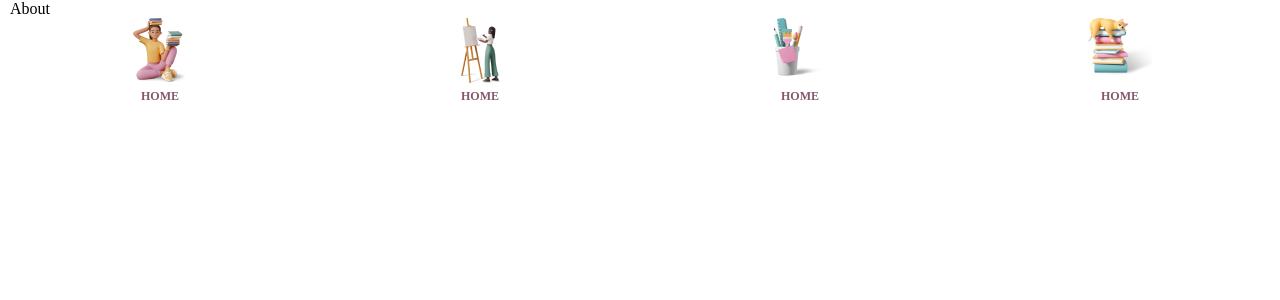
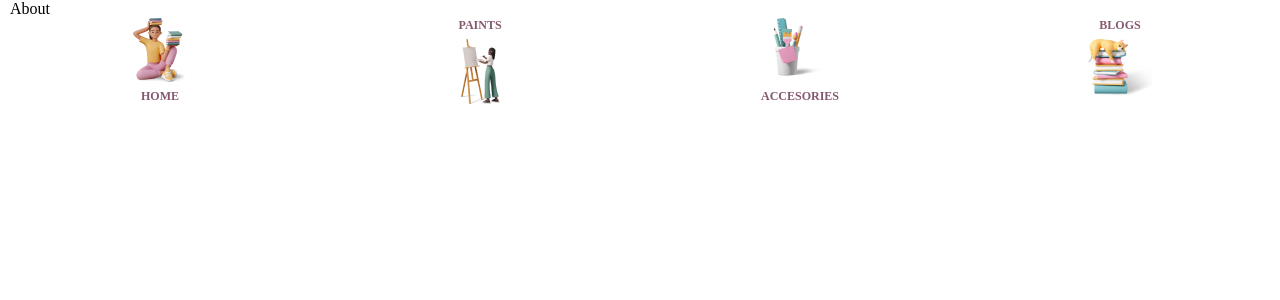
Before and after one commit to JeanBayer/portfolio-art, a Next.js app: page /prueba in a window 1280 px wide. Shown: the top 300 px of the page. Built offline with nearby package versions, Linux system fonts and the light colour scheme.

Commit message:
Add: Ajusto la modificacion del contrato en storybook

```diff
--- a/components/navbar/NavBar.tsx
+++ b/components/navbar/NavBar.tsx
@@ -1,5 +1,5 @@
 import { MenuItem } from "./MenuItem";
-import styles from "./index.module.css"
+import styles from "./index.module.css";
 import about from "../../public/about.png";
 import paints from "../../public/paints.png";
 import accesories from "../../public/accesories.png";
@@ -8,26 +8,10 @@ import blogs from "../../public/blogs.png";
 export const NavBar = () => {
   return (
     <nav className={styles.navigationContainer}>
-      <MenuItem
-        logo={about}
-        title="Home"
-        link="/"
-      />
-      <MenuItem
-        logo={paints}
-        title="Home"
-        link="/"
-      />
-      <MenuItem
-        logo={accesories}
-        title="Home"
-        link="/"
-      />
-      <MenuItem
-        logo={blogs}
-        title="Home"
-        link="/"
-      />
+      <MenuItem logo={about} title="Home" link="/" />
+      <MenuItem logo={paints} title="Paints" link="/" />
+      <MenuItem logo={accesories} title="Accesories" link="/" />
+      <MenuItem logo={blogs} title="Blogs" link="/" />
     </nav>
   );
 };
--- a/components/navbar/index.module.css
+++ b/components/navbar/index.module.css
@@ -13,7 +13,11 @@
   flex-direction: column;
   justify-content: center;
   align-items: center;
-    gap: .4rem;
+  gap: 0.4rem;
+}
+
+.navigationContainer .container:nth-child(2n) .itemContainer {
+  flex-direction: column-reverse;
 }
 
 .itemTitle {
```
Also changed, not shown: 1 other file (tests, documents, lock files or other folders). Lines whose indentation alone changed are shown as unchanged.
